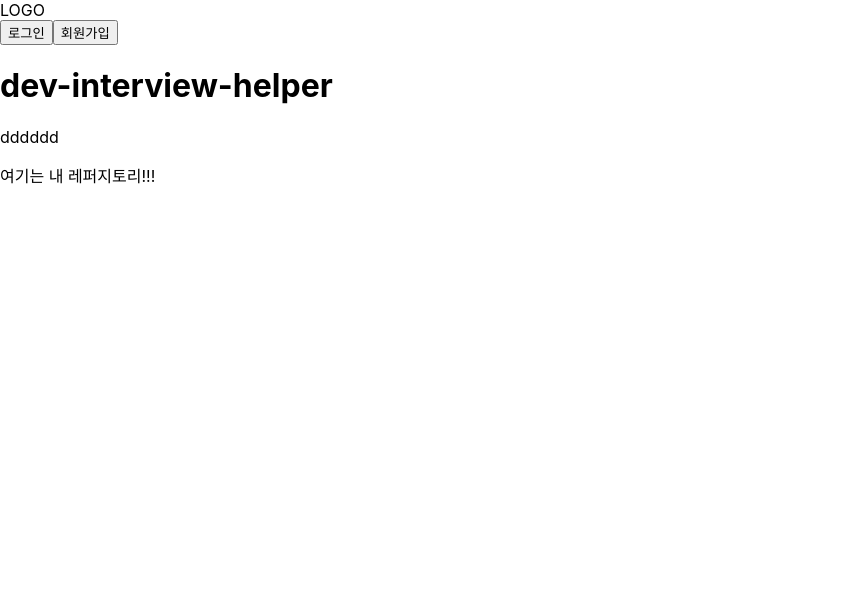
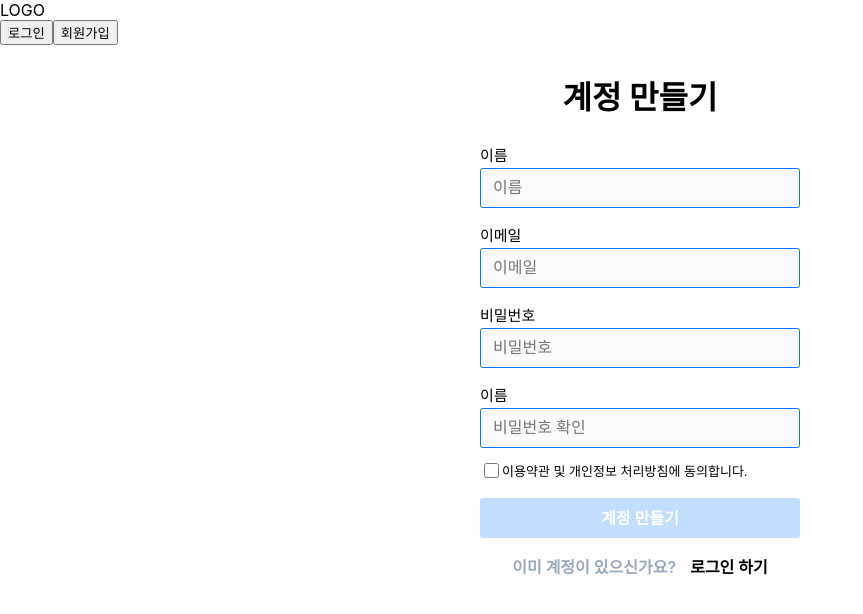
Before and after one commit to tkdals0905/dev-interview-helper, a React (Create React App) app in the folder client/: page /signup in a window 1280 px wide. Shown: the top 614 px of the page, without its empty margins (0-863 px from the left). Built offline with nearby package versions, Linux system fonts and the light colour scheme.

Commit message:
Feat)회원가입 페이지 구현

```diff
--- a/client/src/App.js
+++ b/client/src/App.js
@@ -1,14 +1,18 @@
 import React from 'react';
+import { Route, Routes } from 'react-router-dom';
 import Header from './components/Header';
+import SignUp from './pages/SignUp';
+import Home from './pages/Home';
 
 function App() {
   return (
-    <div className="App">
+    <main>
       <Header />
-      <h1>dev-interview-helper</h1>
-      <p>dddddd</p>
-      <p>여기는 내 레퍼지토리!!!</p>
-    </div>
+      <Routes>
+        <Route path="/" element={<Home />} />
+        <Route path="/signup" element={<SignUp />} />
+      </Routes>
+    </main>
   );
 }
 
--- /dev/null
+++ b/client/src/api/user.js
@@ -0,0 +1,4 @@
+import axios from 'axios';
+
+axios.defaults.baseURL = 'http://localhost:4000';
+axios.defaults.withCredentials = true;
--- a/client/src/index.css
+++ b/client/src/index.css
@@ -1,3 +1,6 @@
+* {
+  box-sizing: border-box;
+}
 body {
   margin: 0;
   font-family: -apple-system, BlinkMacSystemFont, 'Segoe UI', 'Roboto', 'Oxygen',
--- /dev/null
+++ b/client/src/pages/Home.js
@@ -0,0 +1,7 @@
+import React from 'react';
+
+function Home() {
+  return <div>Home!!!</div>;
+}
+
+export default Home;
--- /dev/null
+++ b/client/src/pages/SignUp.js
@@ -0,0 +1,179 @@
+import React, { useEffect, useState } from 'react';
+import styled from 'styled-components';
+
+const SignUpContainer = styled.main`
+  display: flex;
+  justify-content: center;
+`;
+
+const SubmitBtn = styled.button`
+  width: 100%;
+  height: 40px;
+  color: white;
+  font-size: 16px;
+  text-align: center;
+  font-weight: 700;
+  line-height: 35px;
+  cursor: pointer;
+  border: none;
+  transition: 0.3s ease-in;
+  border-radius: 3px;
+`;
+
+const SignUpWrapper = styled.div`
+  width: 320px;
+  text-align: left;
+  .disabled_button {
+    background-color: #c0deff;
+  }
+  .able_button {
+    background-color: #0153f4;
+  }
+  .sign-title {
+    width: 100%;
+    font-weight: 700;
+    font-size: 32px;
+    text-align: center;
+  }
+  label {
+    display: block;
+    font-size: 15px;
+    margin-bottom: 3px;
+    margin-top: 1rem;
+  }
+  input {
+    border-radius: 3px;
+    background-color: #fbfbfd;
+    font-size: 16px;
+    line-height: 24px;
+    width: 100%;
+    height: 40px;
+    border: 1px solid #0078ff;
+    padding: 8px 12px 8px 12px;
+  }
+  .valid-container {
+    line-height: 50px;
+    font-size: 13px;
+  }
+  #valid-check {
+    margin-top: 10px;
+    width: 15px;
+    height: 15px;
+  }
+  .valid-message {
+    transform: translate(0%, -5%);
+    display: inline-block;
+  }
+  .user-alert {
+    font-weight: 600;
+    color: #98a8b9;
+    text-align: center;
+  }
+  .login-link {
+    display: inline-block;
+    margin-left: 10px;
+    cursor: pointer;
+    color: black;
+    transition: 0.2s ease-in;
+    &:hover {
+      color: #1482ff;
+    }
+  }
+`;
+
+function SignUp() {
+  const [userInfo, setUserInfo] = useState({
+    username: '',
+    password: '',
+    password_check: '',
+    email: '',
+  });
+
+  const [isFull, setIsFull] = useState(false);
+  const [checked, setChecked] = useState(false);
+  const handleInputValue = (key) => (e) => {
+    setUserInfo({ ...userInfo, [key]: e.target.value });
+  };
+
+  useEffect(() => {
+    if (
+      userInfo.email &&
+      userInfo.password &&
+      userInfo.password_check &&
+      userInfo.username &&
+      checked
+    ) {
+      setIsFull(true);
+    } else {
+      setIsFull(false);
+    }
+  }, [userInfo, checked]);
+
+  const handleSubmit = (e) => {
+    e.preventDefault();
+    console.log(checked, isFull);
+  };
+  return (
+    <SignUpContainer>
+      <SignUpWrapper>
+        <h2 className="sign-title">계정 만들기</h2>
+        <form onSubmit={handleSubmit}>
+          <label htmlFor="username">이름</label>
+          <input
+            type="text"
+            id="username"
+            onChange={handleInputValue('username')}
+            placeholder="이름"
+          />
+          <label htmlFor="email">이메일</label>
+          <input
+            type="email"
+            id="email"
+            onChange={handleInputValue('email')}
+            placeholder="이메일"
+          />
+          <label htmlFor="password">비밀번호</label>
+          <input
+            type="password"
+            id="password"
+            onChange={handleInputValue('password')}
+            placeholder="비밀번호"
+          />
+          <label htmlFor="name">이름</label>
+          <input
+            type="password"
+            id="password-check"
+            onChange={handleInputValue('password_check')}
+            placeholder="비밀번호 확인"
+          />
+          <div className="valid-container">
+            <input
+              type="checkbox"
+              checked={checked}
+              onChange={() => setChecked((prev) => !prev)}
+              id="valid-check"
+            />
+            <span className="valid-message">
+              이용약관 및 개인정보 처리방침에 동의합니다.
+            </span>
+          </div>
+          <SubmitBtn
+            type="submit"
+            disabled={!isFull}
+            className={isFull ? 'able_button' : 'disabled_button'}
+          >
+            계정 만들기
+          </SubmitBtn>
+        </form>
+        <p className="user-alert">
+          이미 계정이 있으신가요?{' '}
+          <span role="button" className="login-link">
+            로그인 하기
+          </span>
+        </p>
+      </SignUpWrapper>
+    </SignUpContainer>
+  );
+}
+
+export default SignUp;
```
Also changed, not shown: client/package.json (+9 -1 lines), client/src/index.js (+6 -5 lines), client/src/api/index.js (added), 1 other file (tests, documents, lock files or other folders).
